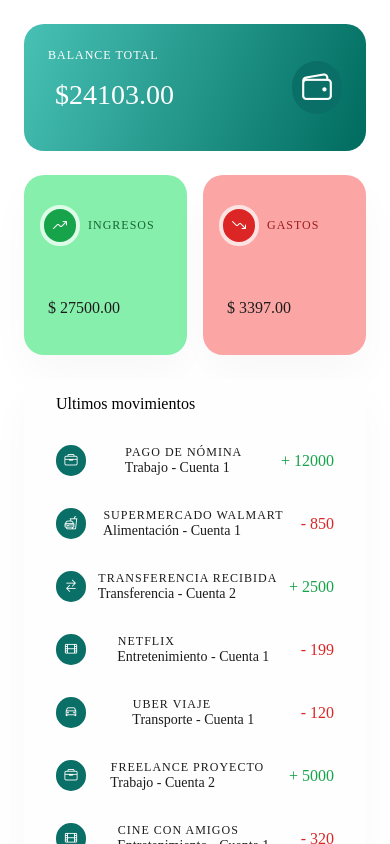
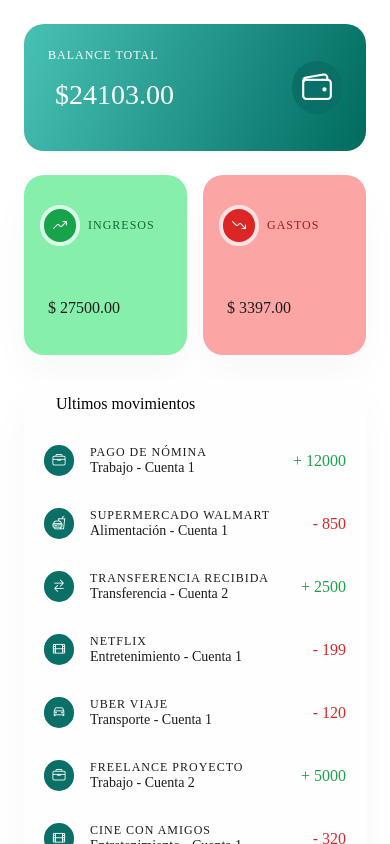
Before and after one commit to GerardoVazGa/flowcash-app, a React Native app: screen / in a window 390 px wide. Built offline with nearby package versions, Linux system fonts and the light colour scheme.

Commit message:
refactor(financial-components): Use useTheme hook in TransactionItem and dynamic styles

```diff
--- a/src/components/financial/TransactionItem.jsx
+++ b/src/components/financial/TransactionItem.jsx
@@ -1,18 +1,23 @@
-import { StyleSheet, View } from "react-native";
-import { AppText } from "../ui/AppText";
-import { AppIcon } from "../ui/AppIcon";
-import { COLORS } from "../../constants/colors";
-import { RADIUS, SPACING } from "../../constants/layout";
+import { StyleSheet, View } from "react-native"
+import { AppText } from "../ui/AppText"
+import { AppIcon } from "../ui/AppIcon"
+import { useTheme } from "../../hooks/useTheme"
 
 export function TransactionItem({transaction}) {
+    const { theme } = useTheme()
+
+    const styles = getStyles(theme)
+
     const isExpense = transaction.type === "expense";
-    const amountColor = isExpense ? COLORS.light.expenses : COLORS.light.income;
+    const amountColor = isExpense ? theme.colors.expenses : theme.colors.income;
     return (
         <View style={styles.container}>
             <AppIcon name={transaction.icon} size={14} background="primaryContainer" color = "onPrimary" style={styles.icon}/>
-            <View >
-                <AppText variant="label" color="text"> {transaction.label} </AppText>
-                <AppText variant="body" color="text"> {transaction.category} - {transaction.account} </AppText>
+            <View style={styles.info} >
+                <AppText variant="label" color="text">
+                    {transaction.label}
+                </AppText>
+                <AppText variant="body" color="text">{transaction.category} - {transaction.account}</AppText>
             </View>
             <AppText variant="title" color={amountColor}>
                 {isExpense ? "-" : "+"} {transaction.amount}
@@ -21,18 +26,24 @@ export function TransactionItem({transaction}) {
     )
 }
 
-const styles = StyleSheet.create({
+const getStyles = (theme) => StyleSheet.create({
     container: {
         flex: 1,
+        overflow: "hidden",
         flexDirection: "row",
-        justifyContent: "space-between",
+        justifyContent: "center",
         alignItems: "center",
-        padding: SPACING.md,
+        gap: theme.spacing.md,
+        paddingVertical: theme.spacing.md,
+        paddingHorizontal: theme.spacing.xs,
     },
     icon: {
-        borderRadius: RADIUS.full,
-        padding: SPACING.sm,
+        borderRadius: theme.radius.full,
+        padding: theme.spacing.sm,
     },
-    detail: {
+    info: {
+        flex: 1,
+        justifyContent: "flex-start",
+        width: "100%"
     }
 })
```
